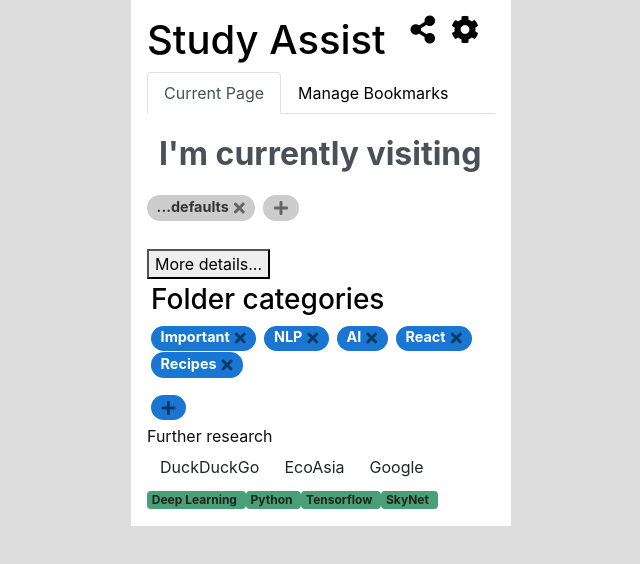
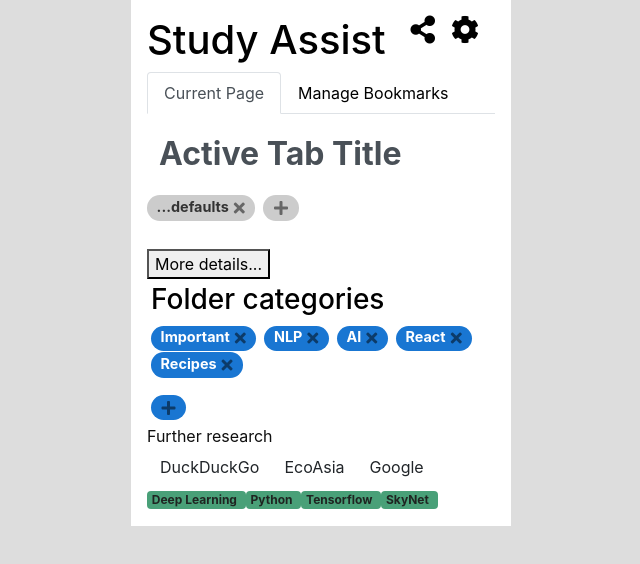
Before and after one commit to study-assist/browser-extension, a React (Create React App) app in the folder frontend/: page / in a window 1280 px wide. Shown: the top 564 px of the page, without its empty margins (319-959 px from the left). Built offline with nearby package versions, Linux system fonts and the light colour scheme.

Commit message:
start implement categories parsing

```diff
--- a/frontend/src/components/App.jsx
+++ b/frontend/src/components/App.jsx
@@ -24,7 +24,7 @@ class App extends Component {
 
     this.state = {
       // currentTab: ,
-      pageTitle: "I'm currently visiting this page",
+      pageTitle: "Active Tab Title",
       tags: ["...defaults"],
       collections: ["...defaults"],
       categories: ["Important", "NLP", "AI", "React", "Recipes"],
@@ -78,6 +78,10 @@ class App extends Component {
     tags = mapFeaturesNames(tags);
     return tags;
   };
+
+  // createCollections = () => {
+  //   let collections = [...this.state.concepts, categories]
+  // }
 
   setPageTitle = title => {
     this.setState({ pageTitle: title });
--- a/frontend/src/helper.js
+++ b/frontend/src/helper.js
@@ -34,11 +34,6 @@ function removeRedundantEntries(arr) {
   return arr;
 }
 
-// function filterDuplicate(arr) {
-//   const entries = arr.map(item => item.text);
-//   return entries.filter((item, i) => entries.indexOf(item) !== i)
-// }
-
 export {
   pickRandom,
   sortByRelevance,
```
